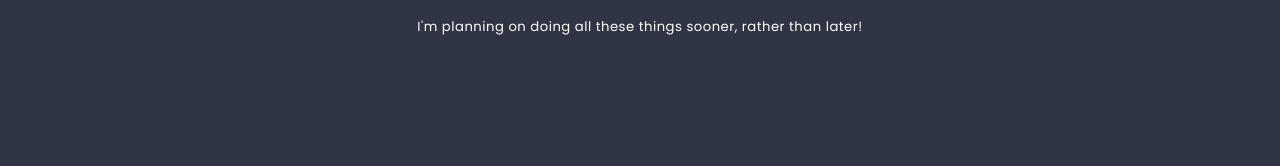
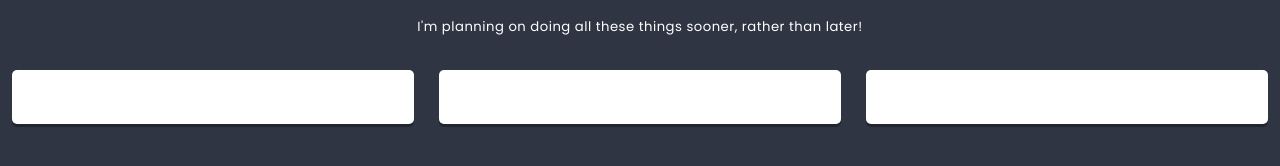
Before and after one commit to Zer0-web/React, a React app: page / in a window 1280 px wide. Shown: the part 362-528 px from the top of the page. Built offline with nearby package versions, Linux system fonts and the light colour scheme.

Commit message:
add Column.js

```diff
--- /dev/null
+++ b/src/components/Column/Column.js
@@ -0,0 +1,20 @@
+import React from 'react';
+import styles from './Column.scss';
+import PropTypes from 'prop-types';
+
+class Column extends React.Component {
+    static propTypes = {
+        title:PropTypes.string,
+    }
+    render(){
+        const {section} = this.props;
+
+        return (
+            <section className={styles.component}>
+                <h3 className={styles.title}></h3>
+            </section>
+        );
+    }
+}
+
+export default Column;
--- a/src/components/List/List.js
+++ b/src/components/List/List.js
@@ -2,6 +2,7 @@ import React from 'react';
 import styles from './List.scss';
 import Hero from '../Hero/Hero.js';
 import PropTypes from 'prop-types';
+import Column from '../Column/Column.js';
 
 class List extends React.Component {
   static propTypes = {
@@ -9,6 +10,9 @@ class List extends React.Component {
     children: PropTypes.node,
   }
 
+  static defaultProps = {
+    children: <p>I can do all the things!!!</p>
+  }
   render(){
     const {title,children} = this.props;
 
@@ -17,6 +21,11 @@ class List extends React.Component {
     <Hero titleText={this.props.title} />
       <div className={styles.description}>
         {this.props.children}
+      </div>
+      <div className={styles.columns}>
+        <Column className={styles.column} />
+        <Column />
+        <Column />
       </div>
   </section>
 );
```
